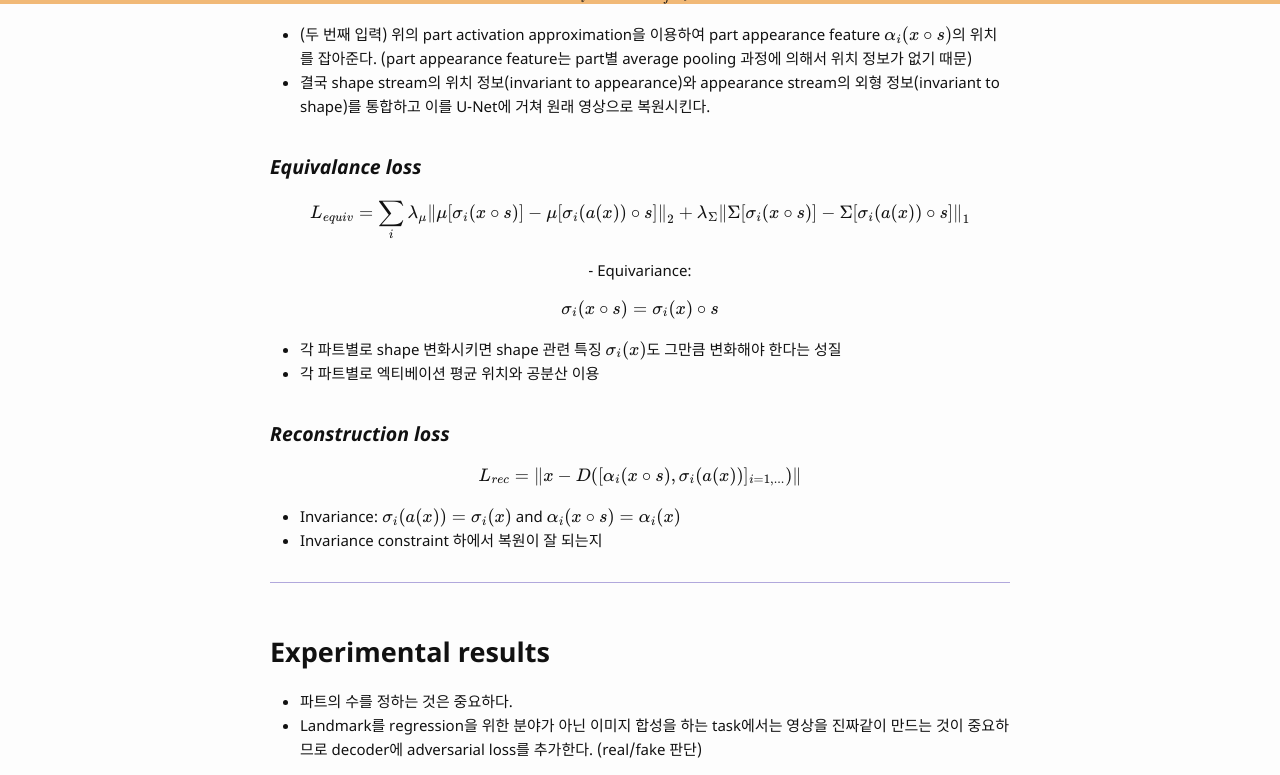
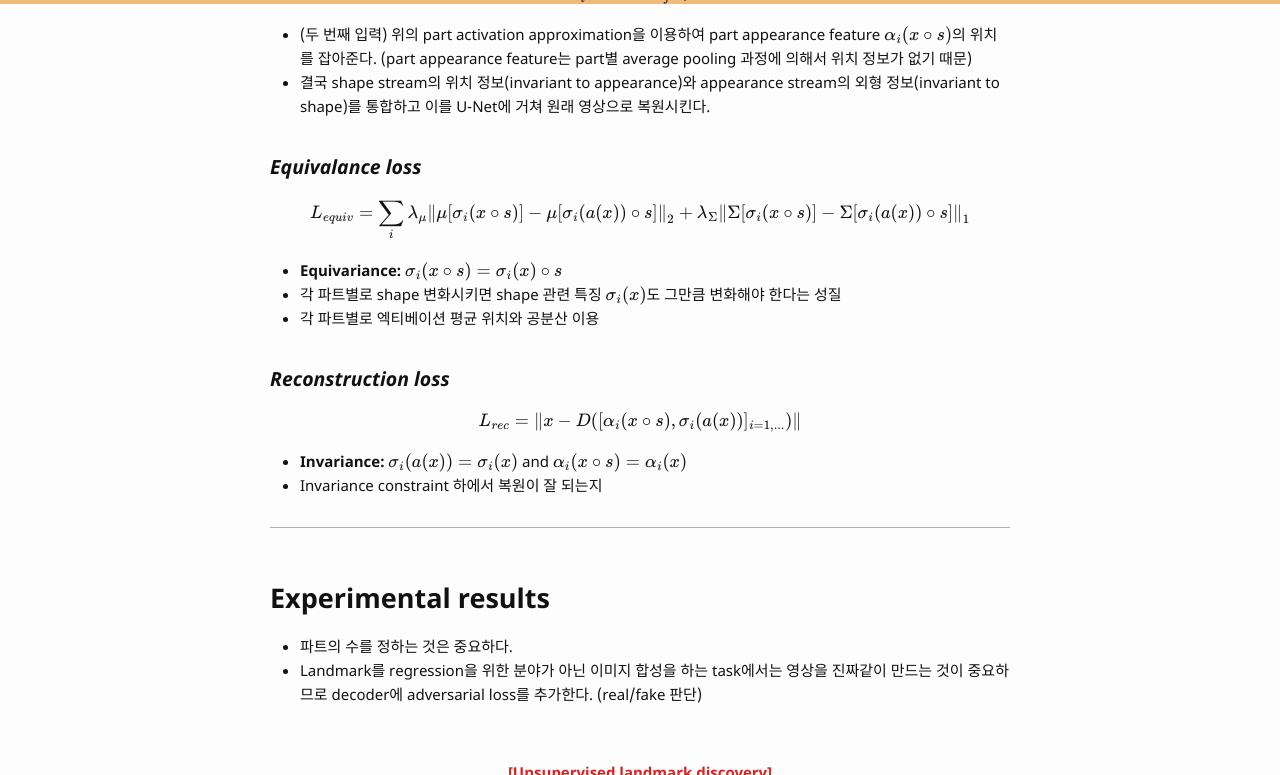
Before and after one commit to bismex/bismex.github.io, a Jekyll site: the page built from _posts/2019-05-27-UPBD.md, in a window 1280 px wide and 900 px high, scrolled down 3390 px, cut to the strip 0-775 px from the top of the window. Built offline with Jekyll 4.4.1, drawn with Linux system fonts in a browser that asks for light colours; formulas are drawn with MathJax 3; some of the changed lines change nothing that is shown.

Commit message:
Update 2019-05-27-UPBD.md

```diff
--- a/_posts/2019-05-27-UPBD.md
+++ b/_posts/2019-05-27-UPBD.md
@@ -86,15 +86,15 @@ tags: CV unsupervised disentangled
 <br/>
 
 ### *Equivalance loss*
-<p align="center">$$L_{equiv} = \sum_i \lambda_{\mu} \left \| \mu[\sigma_i (x \circ s)] - \mu[\sigma_i (a(x)) \circ s] \right \|_2 + \lambda_{\Sigma} \left \| \Sigma[\sigma_i (x \circ s)] - \Sigma[\sigma_i (a(x)) \circ s] \right \|_1 $$
-- Equivariance: $$\sigma_i (x \circ s) = \sigma_i (x) \circ s$$</p>
+<p align="center">$$L_{equiv} = \sum_i \lambda_{\mu} \left \| \mu[\sigma_i (x \circ s)] - \mu[\sigma_i (a(x)) \circ s] \right \|_2 + \lambda_{\Sigma} \left \| \Sigma[\sigma_i (x \circ s)] - \Sigma[\sigma_i (a(x)) \circ s] \right \|_1 $$</p>
+- **Equivariance:** $$\sigma_i (x \circ s) = \sigma_i (x) \circ s$$
 - 각 파트별로 shape 변화시키면 shape 관련 특징 $$\sigma_i (x)$$도 그만큼 변화해야 한다는 성질
 - 각 파트별로 엑티베이션 평균 위치와 공분산 이용
 <br/>
 
 ### *Reconstruction loss*
 <p align="center">$$L_{rec} = \left \| x - D([\alpha_i (x \circ s), \sigma_i (a(x))]_{i=1,...} ) \right \|$$</p>
-- Invariance: $$\sigma_i (a(x)) = \sigma_i (x)$$ and $$\alpha_i (x \circ s) = \alpha_i (x)$$
+- **Invariance:** $$\sigma_i (a(x)) = \sigma_i (x)$$ and $$\alpha_i (x \circ s) = \alpha_i (x)$$
 - Invariance constraint 하에서 복원이 잘 되는지
 <br/>
 
```
